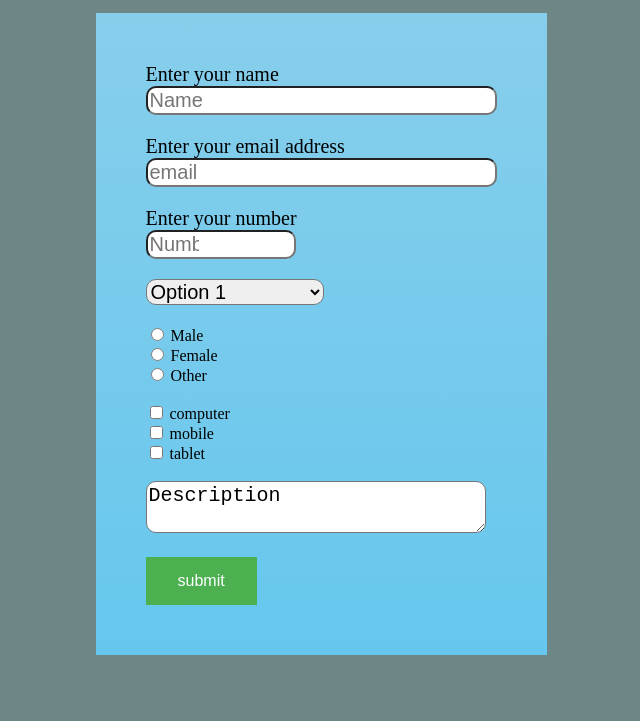
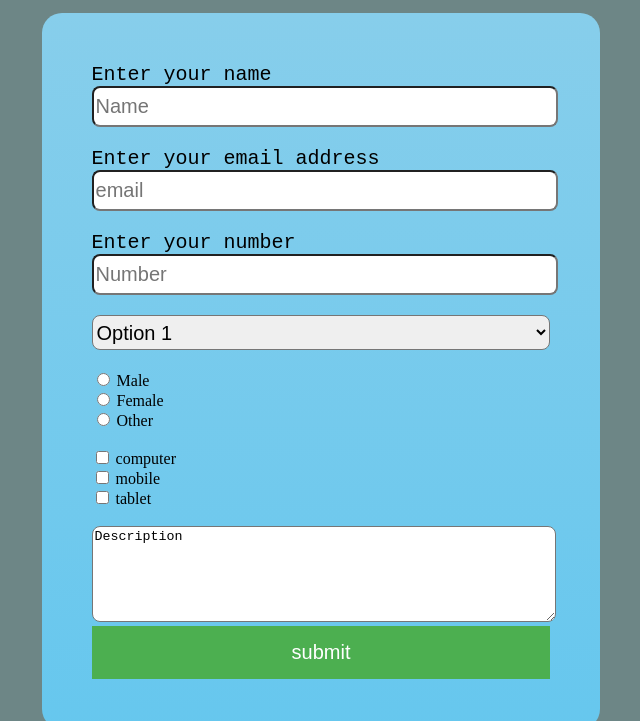
Before and after one commit to zilton7/survey-form, a plain HTML site: page index.html in a window 1280 px wide. Shown: the part 79-800 px from the top of the page, without its empty margins (319-959 px from the left). Drawn offline with Linux system fonts and the light colour scheme.

Commit message:
added some sizing code to css

```diff
--- a/css/style.css
+++ b/css/style.css
@@ -9,6 +9,7 @@ body{
     flex-direction: column;
     height: 100vh;
     overflow: hidden;
+
 }
 
 #title{
@@ -32,35 +33,37 @@ body{
     position: fixed;
     right: 630px; */
     padding: 50px;
+    border-radius: 20px;
 }
-#name-label{
+#name-label, #number-label, #email-label{
     margin-right: 150px;
     font-size: 20px;
+    font-family: 'Courier New', Courier, monospace;
 }
-#email-label{
-    margin-right: 90px;
-    font-size: 20px;
-
-}
-#number-label{
-    margin-right: 140px;
-    font-size: 20px;
-
-}
-#name, #email, #number, #text-area, #dropdown{
-    padding-right: 80px;
-    border-radius: 10px;
+#name, #email, #number, #dropdown{
+    width: 100%;
+    border-radius: 8px;
     font-size: 20px;
     margin-bottom: 20px;
+    height: 35px;
+}
+#text-area{
+    width: 100%;
+    height: 90px;
+    border-radius: 8px;
 }
 
 #submit {
     background-color: #4CAF50; /* Green */
     border: none;
     color: white;
-    padding: 15px 32px;
+    padding: 15px 200px;
     text-align: center;
     text-decoration: none;
     display: inline-block;
-    font-size: 16px;
+    font-size: 20px;
   }
+
+  input #male, #female, #other{
+      font-size: 30px;
+  }
```
